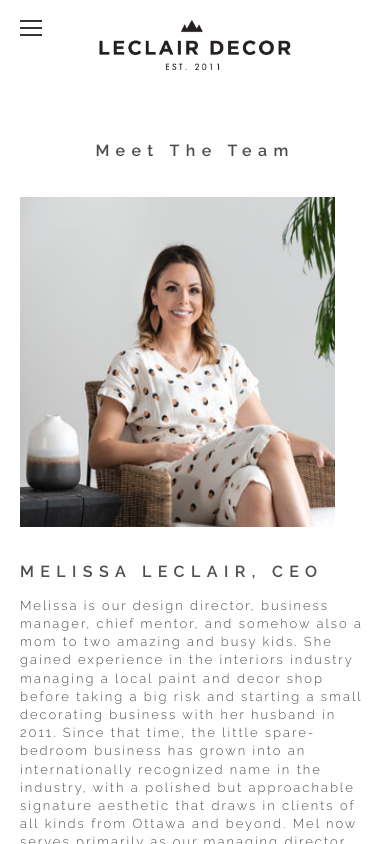
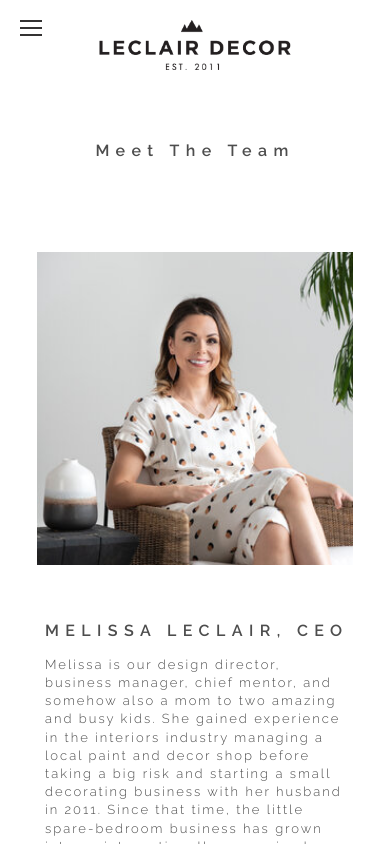
Before and after one commit to wengtytt/tierradecor, a React (Create React App) app: page /team in a window 390 px wide. Shown: the top 844 px of the page. Built offline with nearby package versions, Linux system fonts and the light colour scheme.

Commit message:
css mobile

```diff
--- a/src/Components/MeetTheTeam/MeetTheTeam.js
+++ b/src/Components/MeetTheTeam/MeetTheTeam.js
@@ -4,7 +4,6 @@ import { useStore } from "../../hooks-store/store";
 import configureMembersStore from "../../hooks-store/members"
 
 import Grid from "@material-ui/core/Grid";
-import SpacingBlock from '../../Utilities/SpacingBlock';
 import Bio from "../../Utilities/Bio";
 
 configureMembersStore();
@@ -18,30 +17,32 @@ const MeetTheTeam = (props) => {
         console.dir("=----");
         return (
             /* <Bio props={member}></Bio> */
-            <section className="section-wrapper">
-                <Grid key={member.id} item xs={12} spacing={10}>
+            <Grid key={member.id} item xs={12}>
                 <Grid container item justify="center">
                     <Grid item xs={12} sm={3}>
-                            <div className="sqs-block">
-                                <div className="member-profile">
-                                    <img className="profile" src={images('./' + member.img)} alt={member.alt}></img>
+                        <div className="bio-block">
+                            <div className="bio-profile">
+                                <img src={images('./' + member.img)} alt={member.alt}></img>
                             </div>
 
                         </div>
                     </Grid>
+
                     <Grid item xs={12} sm={9}>
+                        <div className="bio-block bio-left-space">
                             <h1>{member.name}</h1>
                             <p>{member.bio}</p>
+                        </div>
+
                     </Grid>
                 </Grid>
             </Grid>
-            </section>
         );
     });
 
     return (
         <main id="page" role="main" className="MeetTheTeam">
-            <div className="html-block">
+            <div className="bio-block">
                 <h1
                     style={{
                         textAlign: 'center',
@@ -50,8 +51,11 @@ const MeetTheTeam = (props) => {
                 > Meet The Team </h1>
             </div>
 
+            <section className="section-wrapper">
                 {members}
+            </section>
         </main>
+
     );
 };
 
--- a/src/Components/MeetTheTeam/MeetTheTeam.scss
+++ b/src/Components/MeetTheTeam/MeetTheTeam.scss
@@ -7,8 +7,11 @@
         max-width: 1080px;
         box-sizing: border-box;
         margin: auto;
+        @media only screen and (max-device-height: 1024px) {
+            padding: 68px 34px;
+        }
         @media only screen and (max-width: 640px) {
-            padding: 0 20px;
+            padding: 40px 20px;
         }
 
         .content-inner {
@@ -17,10 +20,10 @@
         }
     }
 
-    .html-block {
+    .bio-block {
         position: relative;
         height: auto;
-        padding-bottom: 35px;
+        margin-bottom: 50px;
         outline: none;
         box-shadow: inset 0 0 0 1px rgba(128, 128, 128, 0);
         transition: box-shadow 0.2s ease-in-out;
@@ -30,6 +33,27 @@
             padding-top: 0;
         }
     }
+
+    .bio-left-space {
+        padding-left: 25px;
+    }
+
+
+    .bio-profile {
+        width: auto;
+        max-width: 335px;
+        height: auto;
+        max-height: 420px;
+        min-height: 280px;
+        overflow: hidden;
+    }
+
+    .bio-profile img {
+        width: 100%;
+        height: auto;
+        min-height: 100%;
+        min-width: 230px;
+      }
 
     h1 {
         margin-top: 0;
@@ -67,38 +91,3 @@
     }
 
 }
-
-.MuiGrid-item {
-    img {
-        width: 100%;
-    }
-}
-
-.sqs-block {
-    position: relative;
-    height: auto;
-    padding-top: 17px;
-    padding-bottom: 17px;
-    margin-right: 35px;
-    outline: none;
-    box-shadow: inset 0 0 0 1px rgba(128,128,128,0);
-    -webkit-transition: box-shadow .2s ease-in-out;
-    -moz-transition: box-shadow .2s ease-in-out;
-    -ms-transition: box-shadow .2s ease-in-out;
-    -o-transition: box-shadow .2s ease-in-out;
-    transition: box-shadow .2s ease-in-out;
-}
-
-.member-profile {
-    width: 230px;
-    height: 330px;
-    .profile {
-        position: absolute;
-        top: 0;
-        left: 0;
-        width: 230px;
-        min-width: 230px;
-        height: 330px;
-        min-height: 330px;
-    }
-}
```
Lines whose indentation alone changed are shown as unchanged.
